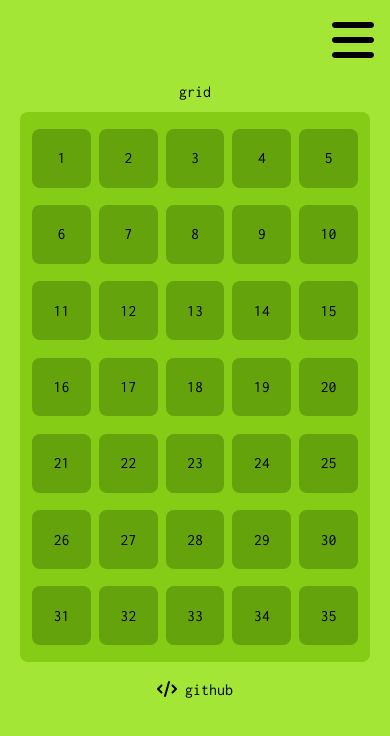
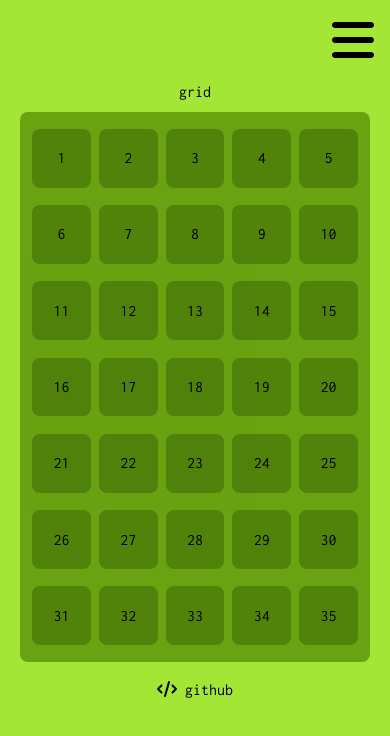
Before and after one commit to trevorwrightdev/memmory-chimp, a Next.js app: page / in a window 390 px wide. Shown: the top 736 px of the page. Built offline with nearby package versions, Linux system fonts and the light colour scheme.

Commit message:
increased mobile nav bar z-index

```diff
--- a/components/GridGame.tsx
+++ b/components/GridGame.tsx
@@ -24,9 +24,12 @@ const GridGame = (): JSX.Element => {
   }
 
   return (
-    <div className={`w-[350px] h-[550px] bg-lime-500 rounded-lg`}>
-      <div className='place-items-center w-full h-full p-3 gap-2 grid grid-cols-5 grid-rows-7'>
+    <div className='w-[350px] h-[550px] bg-lime-500 rounded-lg relative'>
+      <div className='place-items-center w-full h-full p-3 gap-2 grid grid-cols-5 grid-rows-7 absolute'>
         {getGridItems()}
+      </div>
+      <div className='flex flex-col justify-center items-center w-full h-full bg-black opacity-20 absolute rounded-lg'>
+        <h1>tap to play</h1>
       </div>
     </div>
   )
--- a/components/MobileNavBar.tsx
+++ b/components/MobileNavBar.tsx
@@ -4,7 +4,7 @@ import { faNavicon } from "@fortawesome/free-solid-svg-icons"
 const MobileNavBar = (): JSX.Element => {
   return (
     <>
-        <div className='select-none fixed bg-lime-400 top-0 flex flex-row-reverse p-4 w-full h-20'>
+        <div className='select-none fixed bg-lime-400 top-0 flex flex-row-reverse p-4 w-full h-20 z-10'>
             <FontAwesomeIcon icon={faNavicon} className='cursor-pointer h-full'/>
         </div>
         <div className='h-20'/>
```
